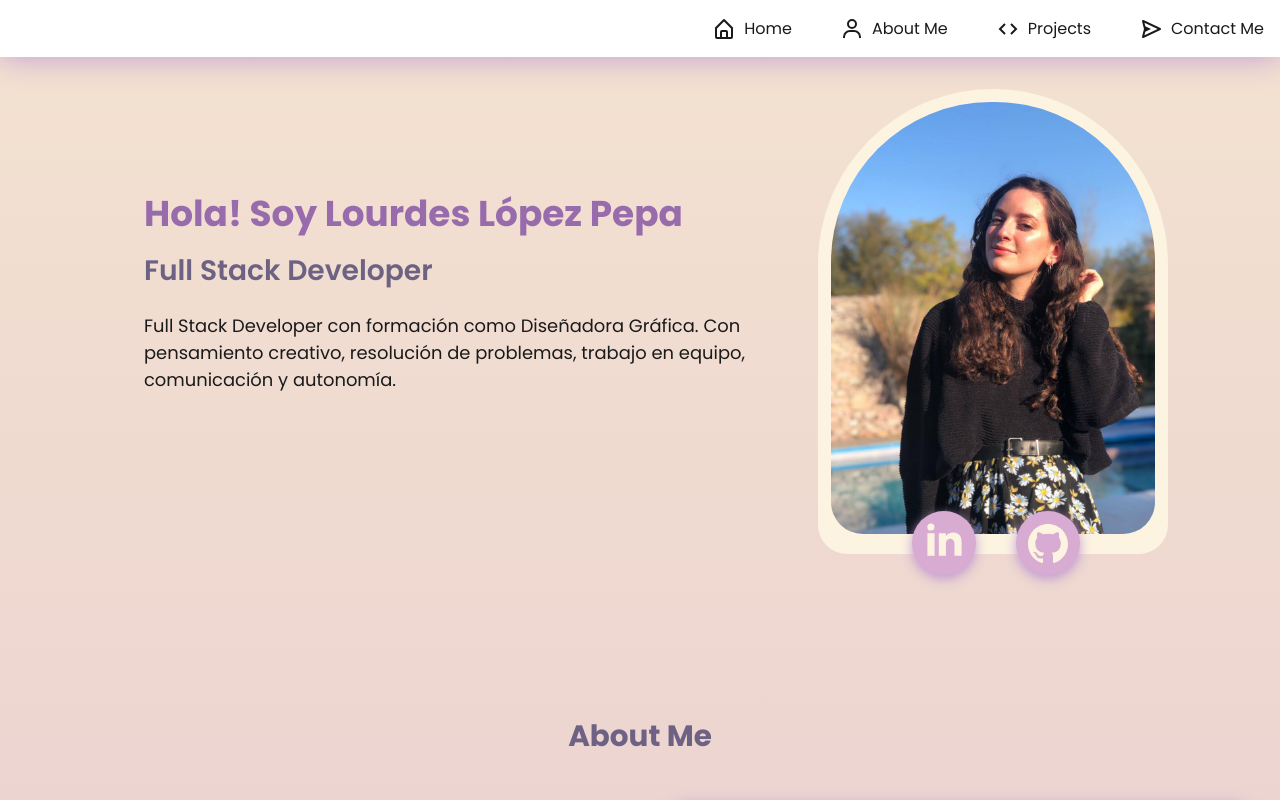
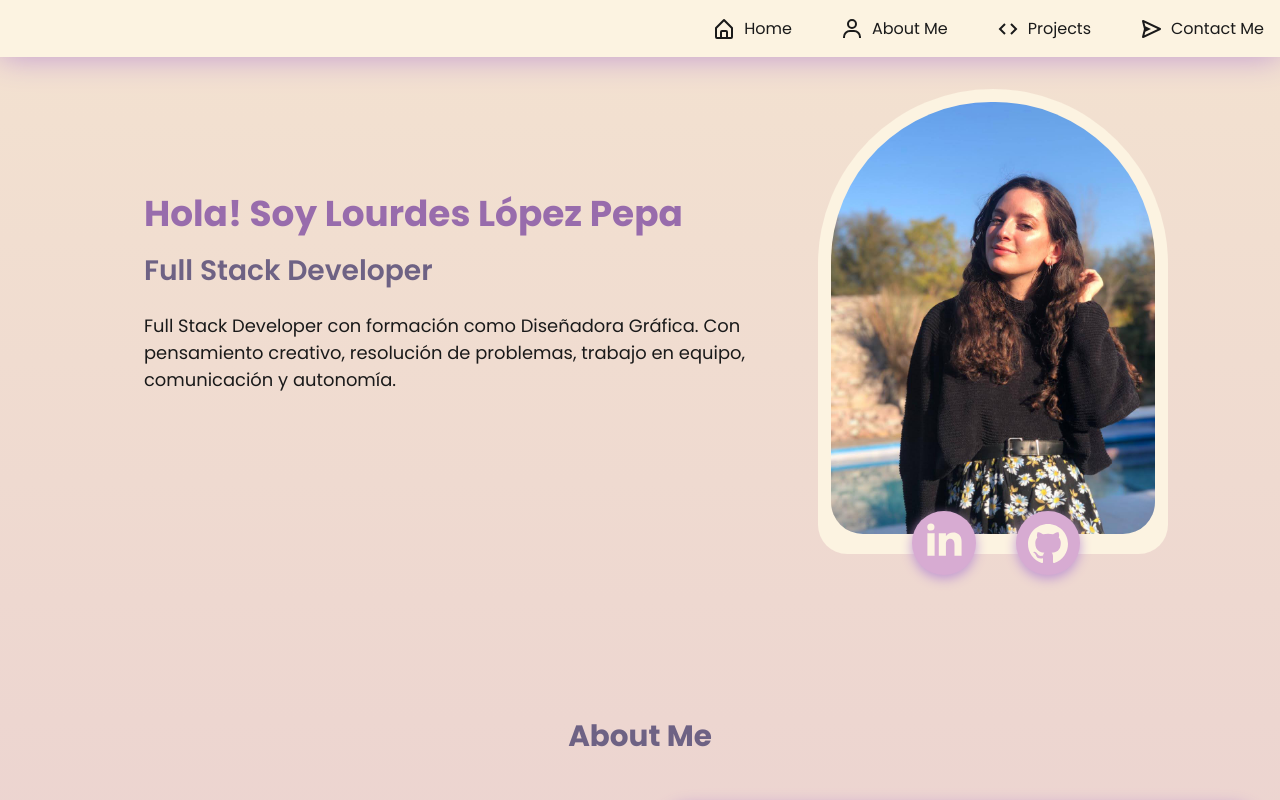
Before and after one commit to lupilp/Portfolio-Lourdes-Lopez-Pepa, a React (Vite) app: page / in a window 1280 px wide. Shown: the top 800 px of the page. Built offline with nearby package versions, Linux system fonts and the light colour scheme.

Commit message:
le cambie el color

```diff
--- a/src/Styles/Nav.module.css
+++ b/src/Styles/Nav.module.css
@@ -18,7 +18,7 @@
   bottom: 0;
   left: 0;
   right: 0;
-  background-color: #fff;
+  background-color: #fcf3e1;
   width: 100%;
   border-radius: 2rem 2rem 0 0;
   box-shadow: 0 0rem 2rem hsl(281, 39%, 71%);
```
